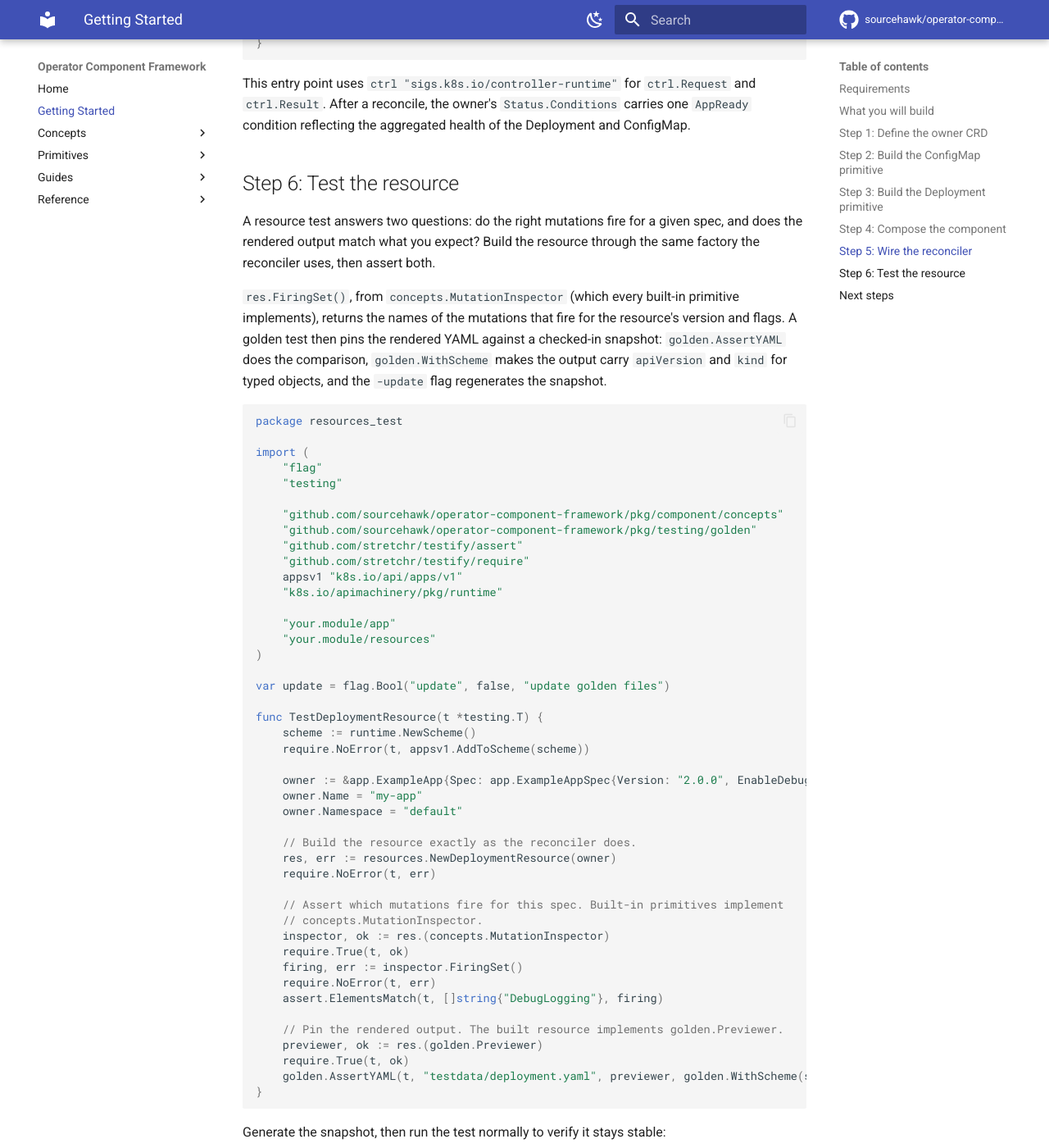
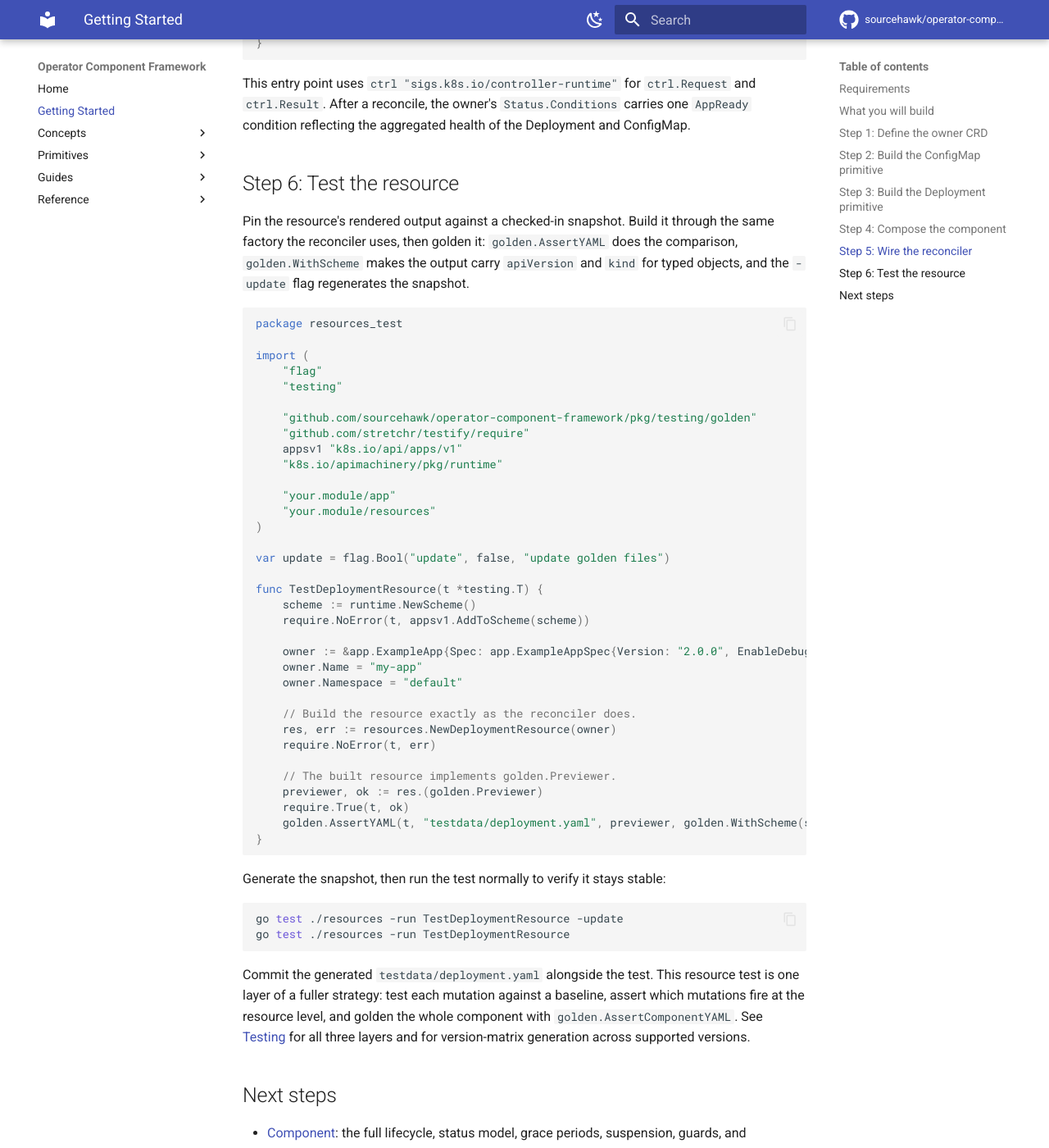
Before and after one commit to sourcehawk/operator-component-framework, an MkDocs documentation site: the page built from docs/getting-started.md, in a window 1280 px wide and 1400 px high, scrolled down 7536 px. Shown: the whole window at 82% size. Built offline with MkDocs 1.6.1 and Material for MkDocs 9.7.7, drawn with Linux system fonts in a browser that asks for light colours; comment, search, counter and statistics services are not loaded.

Commit message:
docs: simplify getting-started resource test to a plain golden
Drop the manual MutationInspector/FiringSet introspection from the tutorial step;
a single golden assertion is the right altitude for getting started. The
firing-set introspection and goldengen coverage are covered on the Testing page,
which the step already links to.

Co-Authored-By: Claude Opus 4.8 (1M context) <noreply@anthropic.com>

````diff
--- a/docs/getting-started.md
+++ b/docs/getting-started.md
@@ -364,13 +364,9 @@ ConfigMap.
 
 ## Step 6: Test the resource
 
-A resource test answers two questions: do the right mutations fire for a given spec, and does the rendered output match
-what you expect? Build the resource through the same factory the reconciler uses, then assert both.
-
-`res.FiringSet()`, from `concepts.MutationInspector` (which every built-in primitive implements), returns the names of
-the mutations that fire for the resource's version and flags. A golden test then pins the rendered YAML against a
-checked-in snapshot: `golden.AssertYAML` does the comparison, `golden.WithScheme` makes the output carry `apiVersion`
-and `kind` for typed objects, and the `-update` flag regenerates the snapshot.
+Pin the resource's rendered output against a checked-in snapshot. Build it through the same factory the reconciler uses,
+then golden it: `golden.AssertYAML` does the comparison, `golden.WithScheme` makes the output carry `apiVersion` and
+`kind` for typed objects, and the `-update` flag regenerates the snapshot.
 
 ```go
 package resources_test
@@ -379,9 +375,7 @@ import (
     "flag"
     "testing"
 
-    "github.com/sourcehawk/operator-component-framework/pkg/component/concepts"
     "github.com/sourcehawk/operator-component-framework/pkg/testing/golden"
-    "github.com/stretchr/testify/assert"
     "github.com/stretchr/testify/require"
     appsv1 "k8s.io/api/apps/v1"
     "k8s.io/apimachinery/pkg/runtime"
@@ -404,15 +398,7 @@ func TestDeploymentResource(t *testing.T) {
     res, err := resources.NewDeploymentResource(owner)
     require.NoError(t, err)
 
-    // Assert which mutations fire for this spec. Built-in primitives implement
-    // concepts.MutationInspector.
-    inspector, ok := res.(concepts.MutationInspector)
-    require.True(t, ok)
-    firing, err := inspector.FiringSet()
-    require.NoError(t, err)
-    assert.ElementsMatch(t, []string{"DebugLogging"}, firing)
-
-    // Pin the rendered output. The built resource implements golden.Previewer.
+    // The built resource implements golden.Previewer.
     previewer, ok := res.(golden.Previewer)
     require.True(t, ok)
     golden.AssertYAML(t, "testdata/deployment.yaml", previewer, golden.WithScheme(scheme), golden.Update(*update))
````
